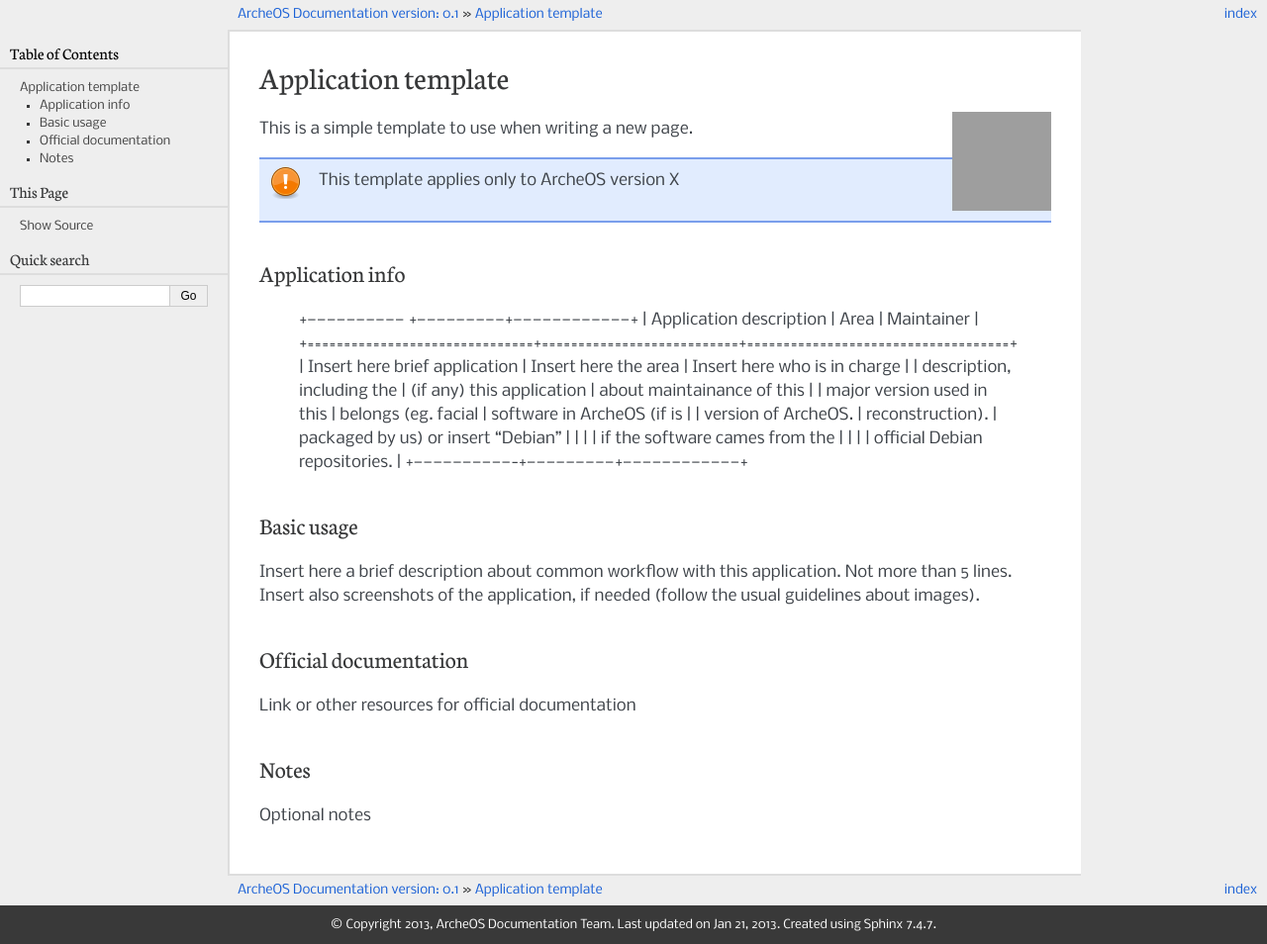
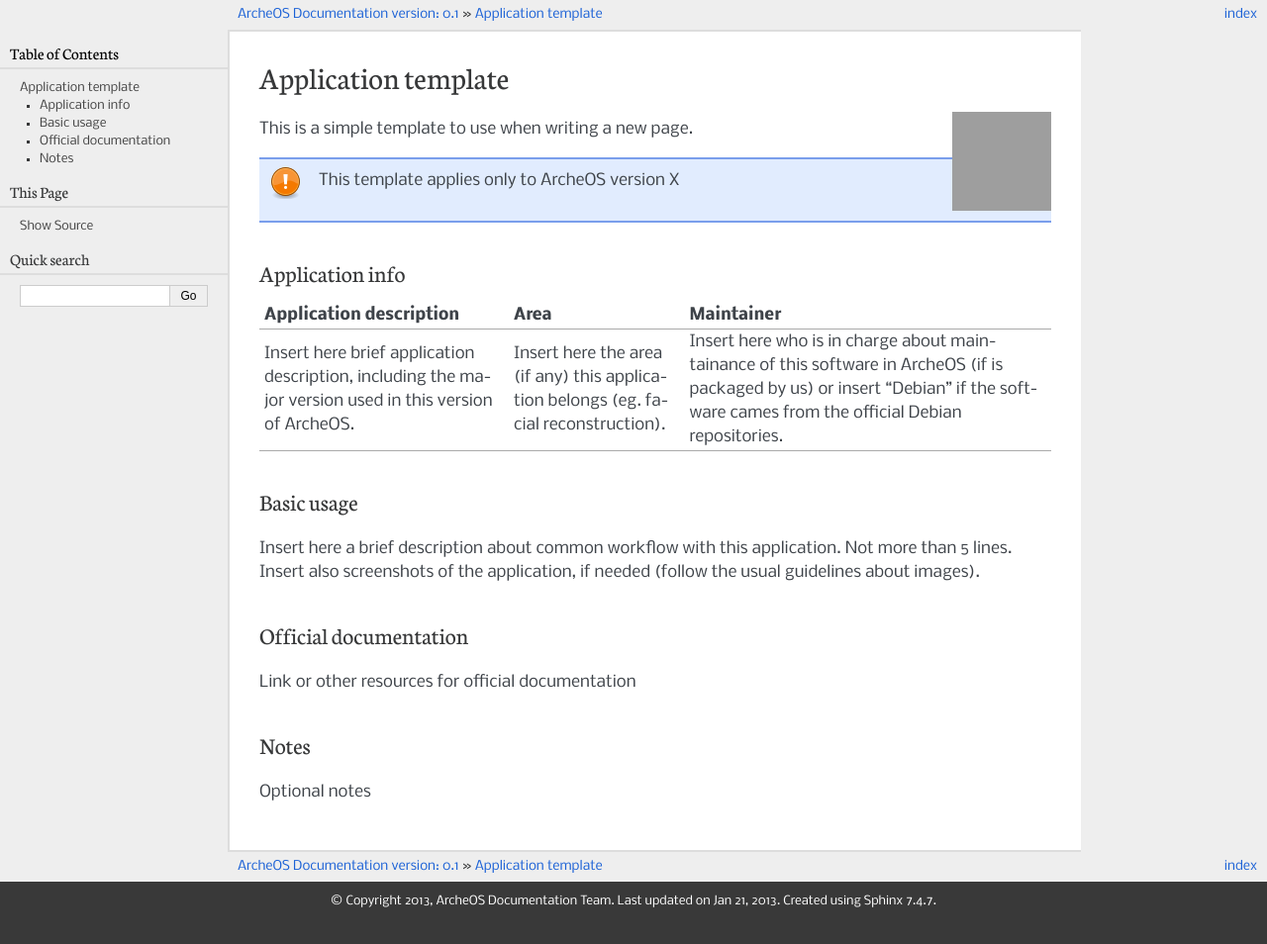
Before and after one commit to archeos/archeos-manual, a Sphinx documentation site: the page built from source/applications/template.rst, in a window 1280 px wide. Shown: the whole page at 99% size. Built offline with Sphinx 7.4.7, drawn with Linux system fonts in a browser that asks for light colours; formulas are drawn with MathJax 3; after the commit the page ends 930 px from its top, so only the background shows below that; grey boxes are pictures that could not be loaded.

Commit message:
now tables works

```diff
--- a/source/applications/template.rst
+++ b/source/applications/template.rst
@@ -12,17 +12,16 @@ This is a simple template to use when writing a new page.
 Application info
 ----------------
 
- +------------------------------ +---------------------------+------------------------------------+
- | Application description       | Area                      | Maintainer                         |
- +===============================+===========================+====================================+
- | Insert here brief application | Insert here the area      | Insert here who is in charge       |
- | description, including the    | (if any) this application | about maintainance of this         |
- | major version used in this    | belongs (eg. facial       | software in ArcheOS (if is         |
- | version of ArcheOS.           | reconstruction).          | packaged by us) or insert "Debian" |
- |                               |                           | if the software cames from the     |
- |                               |                           | official Debian repositories.      |
- +-------------------------------+---------------------------+------------------------------------+
-
++-------------------------------+----------------------------+------------------------------------+
+| Application description       | Area                       | Maintainer                         |
++===============================+============================+====================================+
+| Insert here brief application | Insert here the area       | Insert here who is in charge       |
+| description, including the    | (if any) this application  | about maintainance of this         |
+| major version used in this    | belongs (eg. facial        | software in ArcheOS (if is         |
+| version of ArcheOS.           | reconstruction).           | packaged by us) or insert "Debian" |
+|                               |                            | if the software cames from the     |
+|                               |                            | official Debian repositories.      |
++-------------------------------+----------------------------+------------------------------------+
 
 Basic usage
 -----------
```
